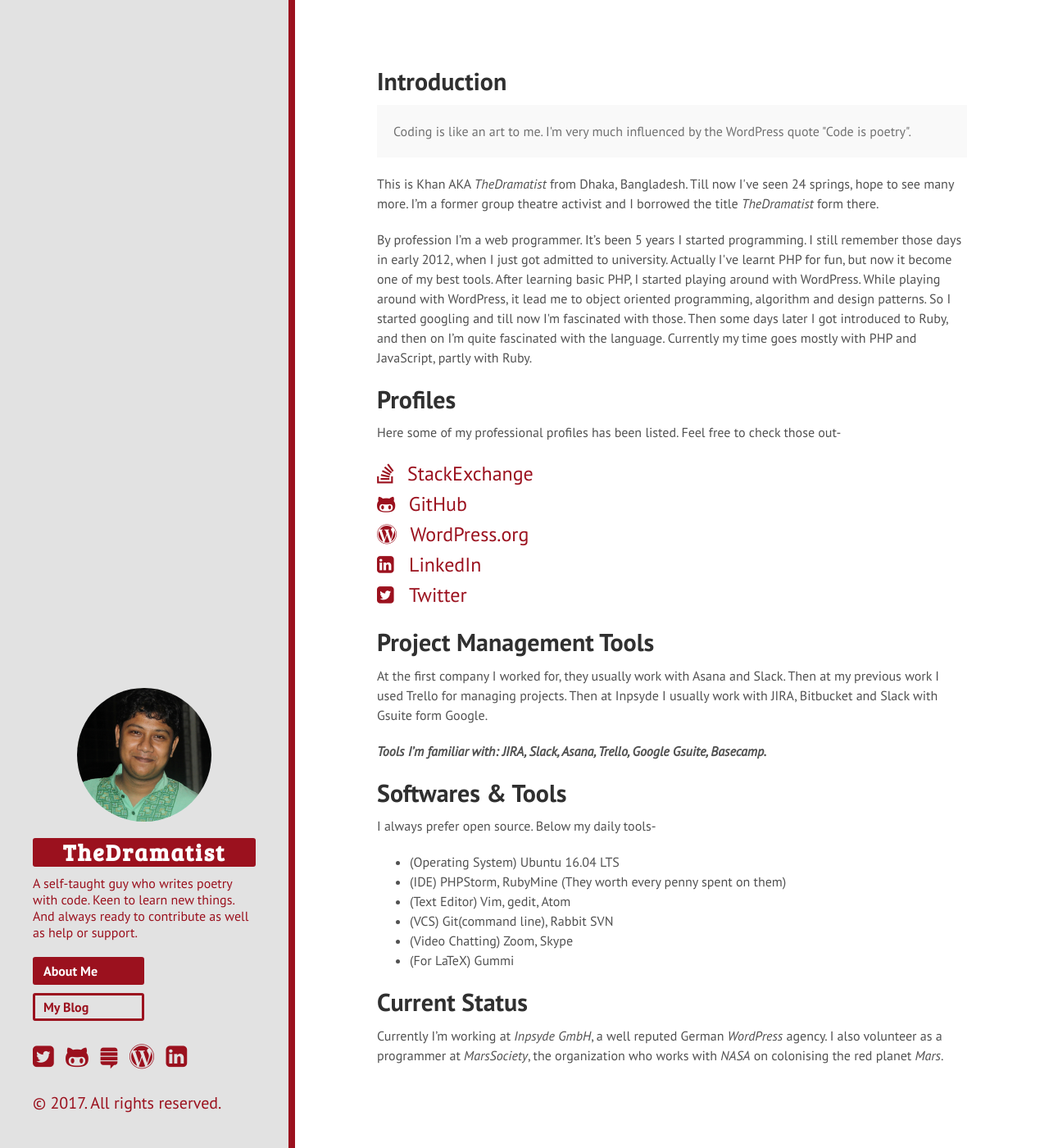
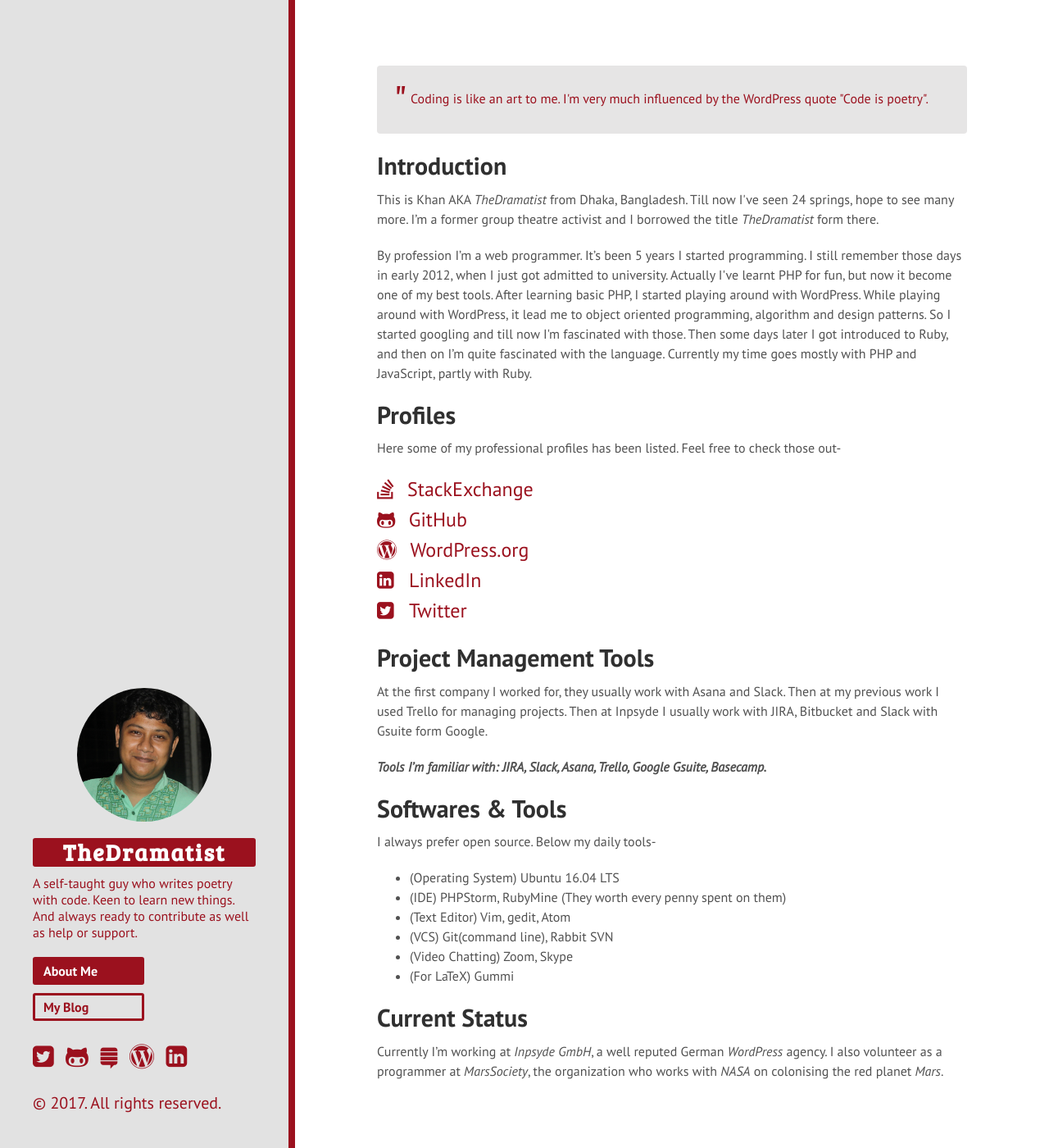
Before and after one commit to khanrn/codemascot.github.io, a Jekyll site: the page built from index.html, in a window 1280 px wide and 1400 px high. Shown: the whole window at 82% size. Built offline with Jekyll 4.4.1, drawn with Linux system fonts in a browser that asks for light colours; nearby versions of some CDN libraries; Markdown is read by kramdown in place of the engine named in the settings.

Commit message:
Quote updated.

```diff
--- a/index.html
+++ b/index.html
@@ -4,10 +4,10 @@
 ---
 
 <div class="page">
-	<h1 class="about-me page-title">Introduction</h1>
 	<p class="message">
 		Coding is like an art to me. I'm very much influenced by the WordPress quote "Code is poetry".
 	</p>
+	<h1 class="about-me page-title">Introduction</h1>
 	<p>This is Khan AKA <em>TheDramatist</em> from Dhaka, Bangladesh. Till now I've seen <span id="age-year"></span> springs, hope to see many more. I’m a former group theatre activist and I borrowed the title <em>TheDramatist</em> form there.</p>
 	<p>By profession I’m a web programmer. It’s been <span id="experience-year"></span> years I started programming. I still remember those days in early 2012, when I just got admitted to university. Actually I've learnt PHP for fun, but now it become one of my best tools. After learning basic PHP, I started playing around with WordPress. While playing around with WordPress, it lead me to object oriented programming, algorithm and design patterns. So I started googling and till now I'm fascinated with those. Then some days later I got introduced to Ruby, and then on I’m quite fascinated with the language. Currently my time goes mostly with PHP and JavaScript, partly with Ruby.</p>
 
--- a/public/css/hyde.css
+++ b/public/css/hyde.css
@@ -135,6 +135,18 @@
     content: "\f081";
     font-family: "FontAwesome";
     padding-right: 12px;
+}
+p.message {
+    background-color: #e6e5e5;
+    color:#9b111e;
+    border-radius: 4px;
+    padding: 0.2rem 1rem;
+}
+
+p.message:before {
+    content:'"';
+    font-size: 2.5rem;
+    vertical-align: middle;
 }
 @media (min-width: 48em) {
     .sidebar {
```
